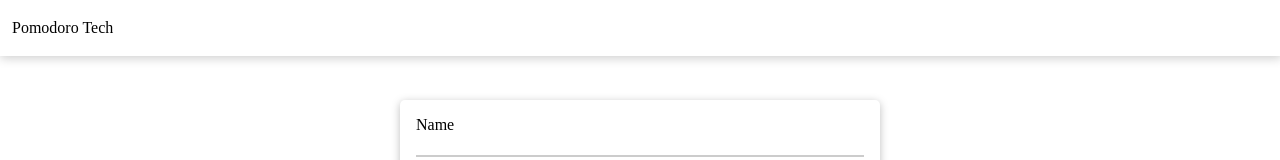
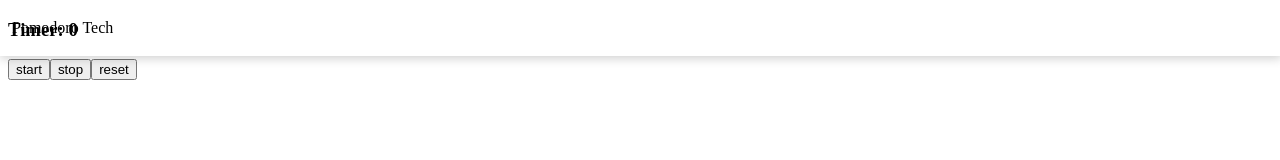
Before and after one commit to Kudoas/react-hooks, a React (Create React App) app: page / in a window 1280 px wide. Shown: the top 160 px of the page. Built offline with nearby package versions, Linux system fonts and the light colour scheme; no server answers.

Commit message:
:sparkles: Timer導入

```diff
--- a/src/components/Ingredients/Ingredients.tsx
+++ b/src/components/Ingredients/Ingredients.tsx
@@ -5,6 +5,7 @@ import IngredientList from "./IngredientList";
 import ErrorModal from "../UI/ErrorModal";
 import Search from "./Search";
 import Toolbar from "../Navigation/Toolbar";
+import Timer from "../Timer/Timer";
 
 const ingredientReducer = (currentIngredients: any, action: any) => {
   switch (action.type) {
@@ -85,6 +86,7 @@ const Ingredients: React.FCX = ({ className }) => {
   return (
     <Fragment>
       <Toolbar />
+      <Timer />
       <div className={className}>
         {httpState.error && <ErrorModal onClose={clearError}>{httpState.error}</ErrorModal>}
         <IngredientForm onAddIngredient={addIngredientsHandler} loading={httpState.loading} />
--- /dev/null
+++ b/src/components/Timer/Timer.tsx
@@ -0,0 +1,44 @@
+import React from "react";
+// import styled from "@emotion/styled";
+
+class Timer extends React.PureComponent {
+  state = {
+    time: 0,
+  };
+
+  timer: number = 0;
+
+  startTimer = (): void => {
+    this.timer = window.setInterval(
+      () =>
+        this.setState({
+          time: this.state.time + 1,
+        }),
+      1000
+    );
+    console.log("start");
+  };
+
+  stopTimer = (): void => {
+    clearInterval(this.timer);
+    console.log("stop");
+  };
+
+  resetTimer = (): void => {
+    this.setState({ time: 0 });
+    console.log("reset");
+  };
+
+  render() {
+    return (
+      <div>
+        <h3>Timer: {this.state.time}</h3>
+        <button onClick={this.startTimer}>start</button>
+        <button onClick={this.stopTimer}>stop</button>
+        <button onClick={this.resetTimer}>reset</button>
+      </div>
+    );
+  }
+}
+
+export default Timer;
```
